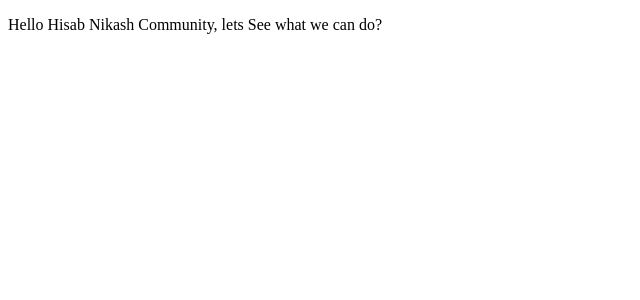
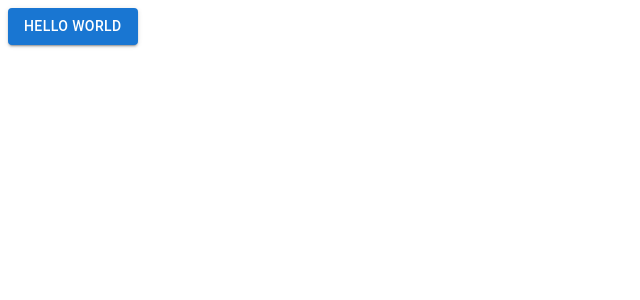
Before and after one commit to sukanta7660/hisab-nikash, a React (Create React App) app: page / in a window 1280 px wide. Shown: the top 300 px of the page, without its empty margins (0-640 px from the left). Built offline with nearby package versions, Linux system fonts and the light colour scheme.

Commit message:
material ui and icon added

```diff
--- a/package.json
+++ b/package.json
@@ -3,6 +3,10 @@
   "version": "0.1.0",
   "private": true,
   "dependencies": {
+    "@emotion/react": "^11.10.4",
+    "@emotion/styled": "^11.10.4",
+    "@mui/icons-material": "^5.10.6",
+    "@mui/material": "^5.10.6",
     "@testing-library/jest-dom": "^5.16.5",
     "@testing-library/react": "^13.4.0",
     "@testing-library/user-event": "^13.5.0",
--- a/src/App.tsx
+++ b/src/App.tsx
@@ -1,9 +1,10 @@
-import React from 'react';
+import * as React from 'react';
+import Button from '@mui/material/Button';
 
 function App() {
   return (
     <>
-      <p>Hello Hisab Nikash Community, lets See what we can do?</p>
+        <Button variant="contained">Hello World</Button>
     </>
   );
 }
```
Also changed, not shown: 1 other file (tests, documents, lock files or other folders).
